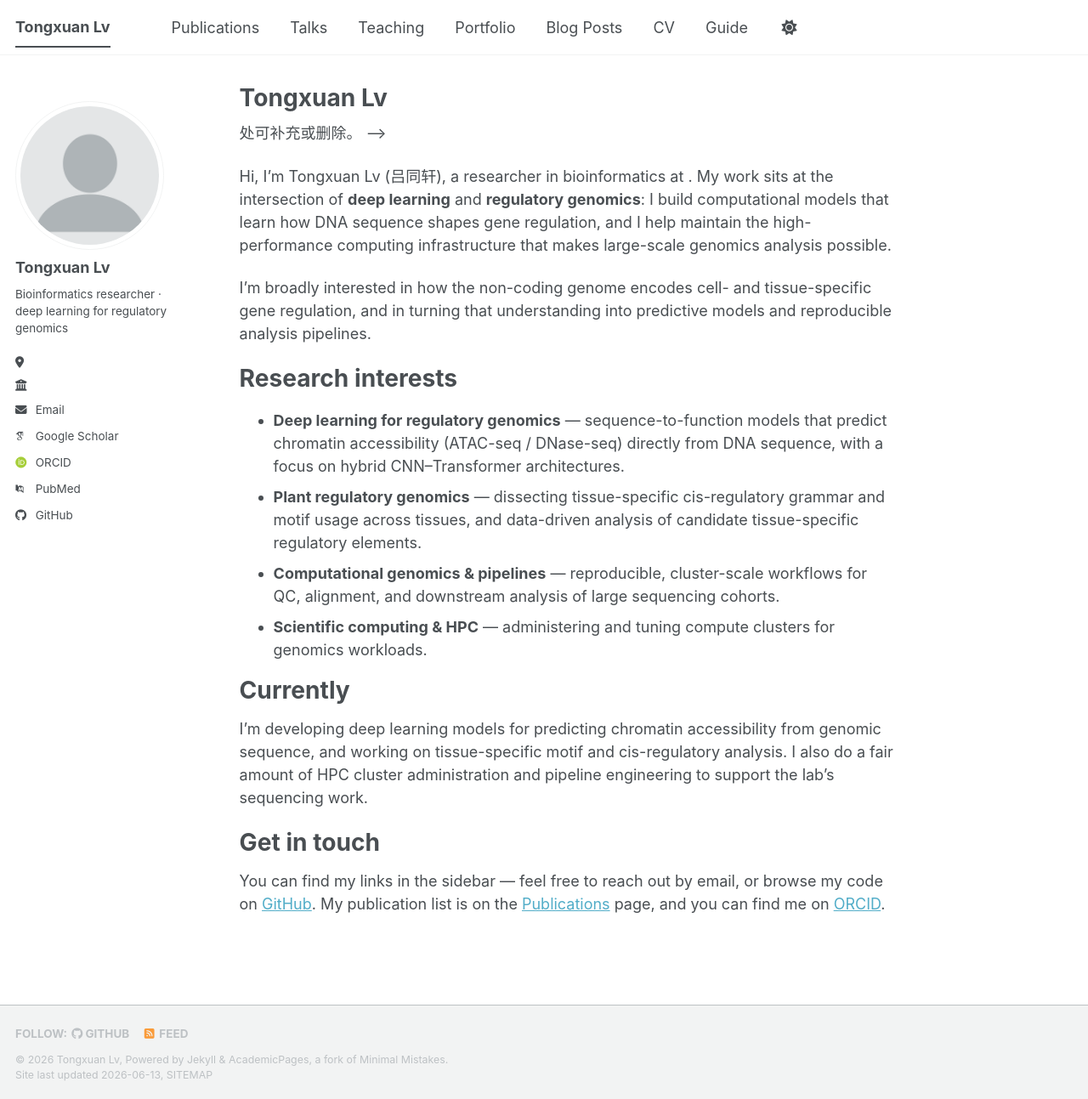
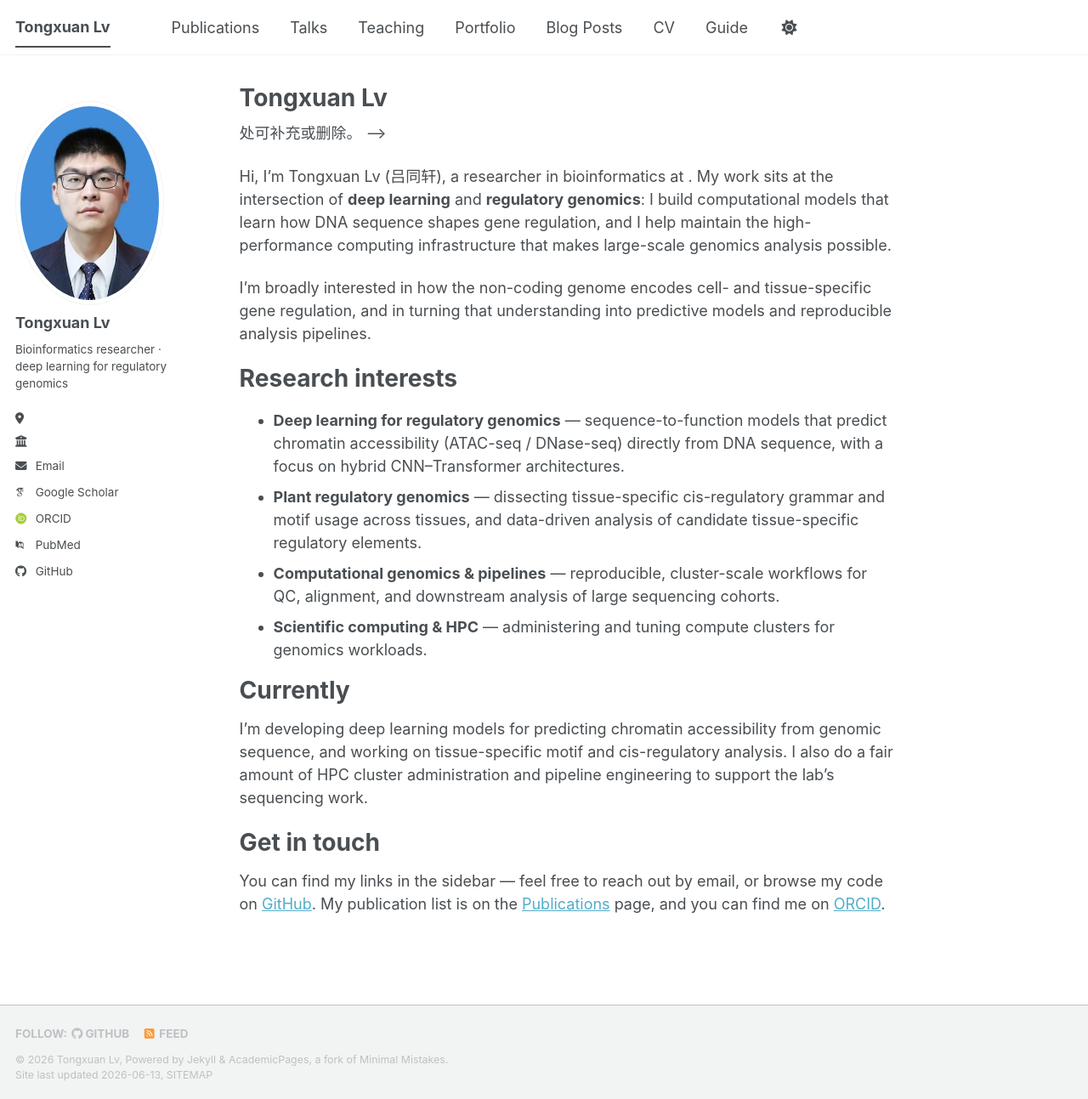
Before and after one commit to Lv-BioInfo/Lv-BioInfo.github.io, a Jekyll site: the page built from _pages/about.md, in a window 1280 px wide and 1293 px high. Shown: the whole window at 85% size. Built offline with Jekyll 4.4.1, drawn with Linux system fonts in a browser that asks for light colours; some web fonts are replaced; a script bundle is joined from its source files by our own code; library files that are not in the unit come from our copies.

Commit message:
Update author avatar in configuration file

```diff
--- a/_config.yml
+++ b/_config.yml
@@ -22,7 +22,7 @@ repository               : "Lv-BioInfo/Lv-BioInfo.github.io"
 #               Additional customization can be done by editing /_includes/author-profile.html
 author:
   # Biographic information
-  avatar           : "profile.png"               # 把头像放到 images/profile.png
+  avatar           : "WechatIMG1989.jpeg"               # 把头像放到 images/profile.png
   name             : "Tongxuan Lv"               # 想显示中文名可改成 "吕同轩 (Tongxuan Lv)"
   pronouns         : # example: "she/her"
   bio              : "Bioinformatics researcher · deep learning for regulatory genomics"  # 按你的身份微调，如 PhD candidate / Postdoc
```
